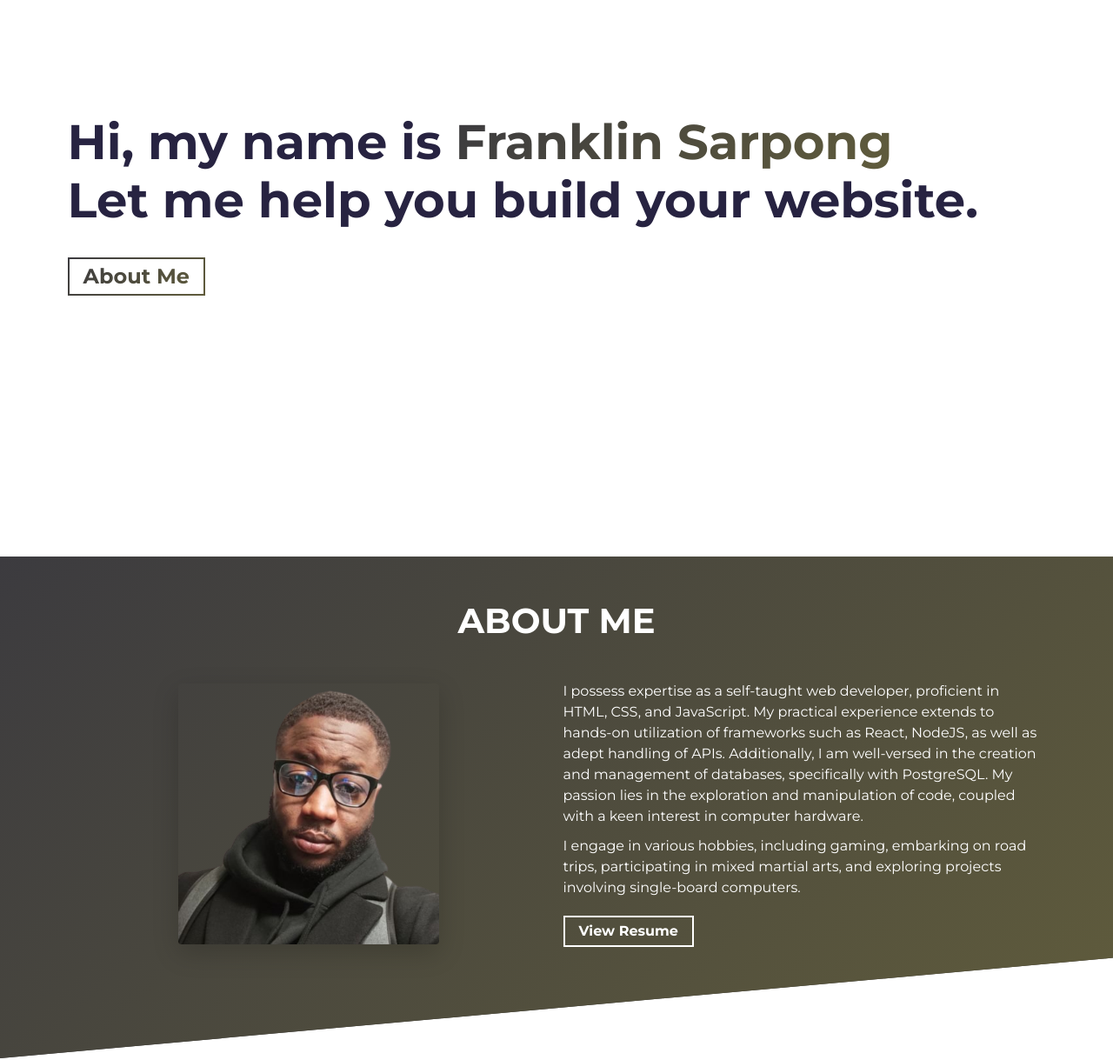
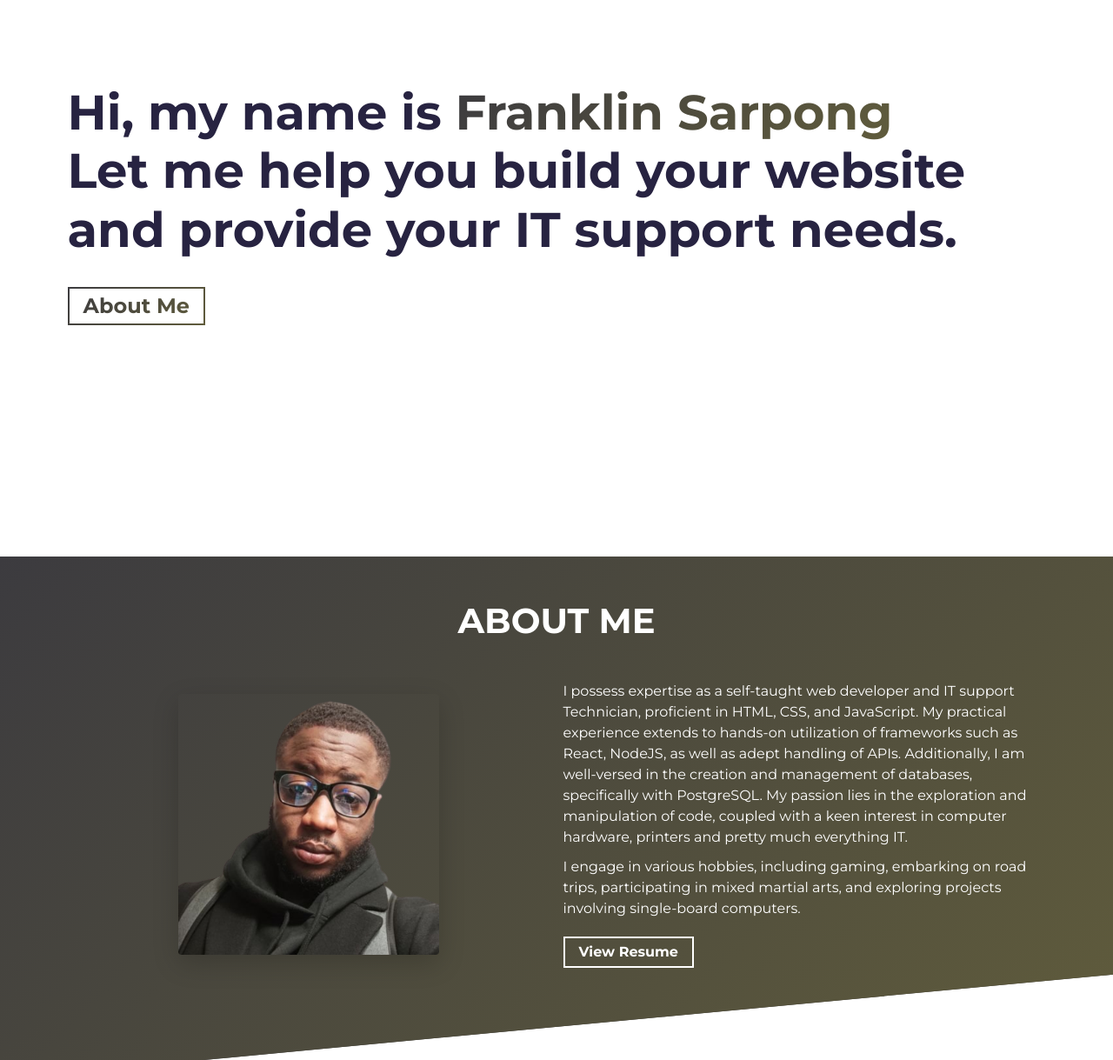
Before and after one commit to fmsarp/portfolio-website, a website built with Parcel: page src/index.html in a window 1280 px wide. Shown: the part 160-1379 px from the top of the page at 87% size. Built offline with nearby package versions, Linux system fonts and the light colour scheme.

Commit message:
resume and about me update

```diff
--- a/src/index.html
+++ b/src/index.html
@@ -24,7 +24,7 @@
       <h1 class="hero-title load-hidden">
         Hi, my name is <span class="text-color-main">Franklin Sarpong</span>
         <br />
-        Let me help you build your website.
+        Let me help you build your website and provide your IT support needs.
       </h1>
       <p class="hero-cta load-hidden">
         <a rel="noreferrer" class="cta-btn cta-btn--hero" href="#about">About Me</a>
@@ -47,11 +47,11 @@
         <div class="col-md-6 col-sm-12">
           <div class="about-wrapper__info load-hidden">
             <p class="about-wrapper__info-text">
-              I possess expertise as a self-taught web developer, proficient in HTML, CSS, and JavaScript. My practical
+              I possess expertise as a self-taught web developer and IT support Technician, proficient in HTML, CSS, and JavaScript. My practical
               experience extends to hands-on utilization of frameworks such as React, NodeJS, as well as adept handling
               of APIs. Additionally, I am well-versed in the creation and management of databases, specifically with
               PostgreSQL. My passion lies in the exploration and manipulation of code, coupled with a keen interest in
-              computer hardware.
+              computer hardware, printers and pretty much everything IT.
             </p>
             <p class="about-wrapper__info-text">
 
```
Also changed, not shown: 1 other file.
